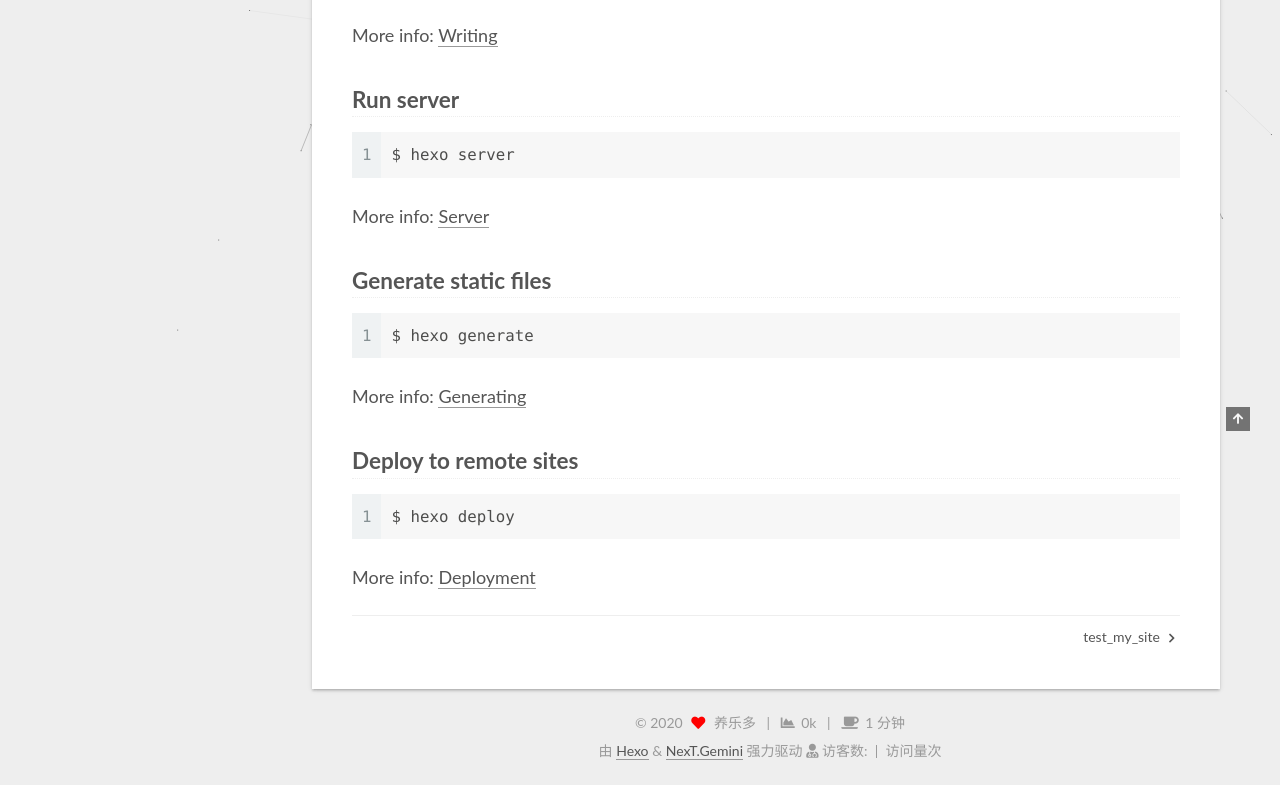
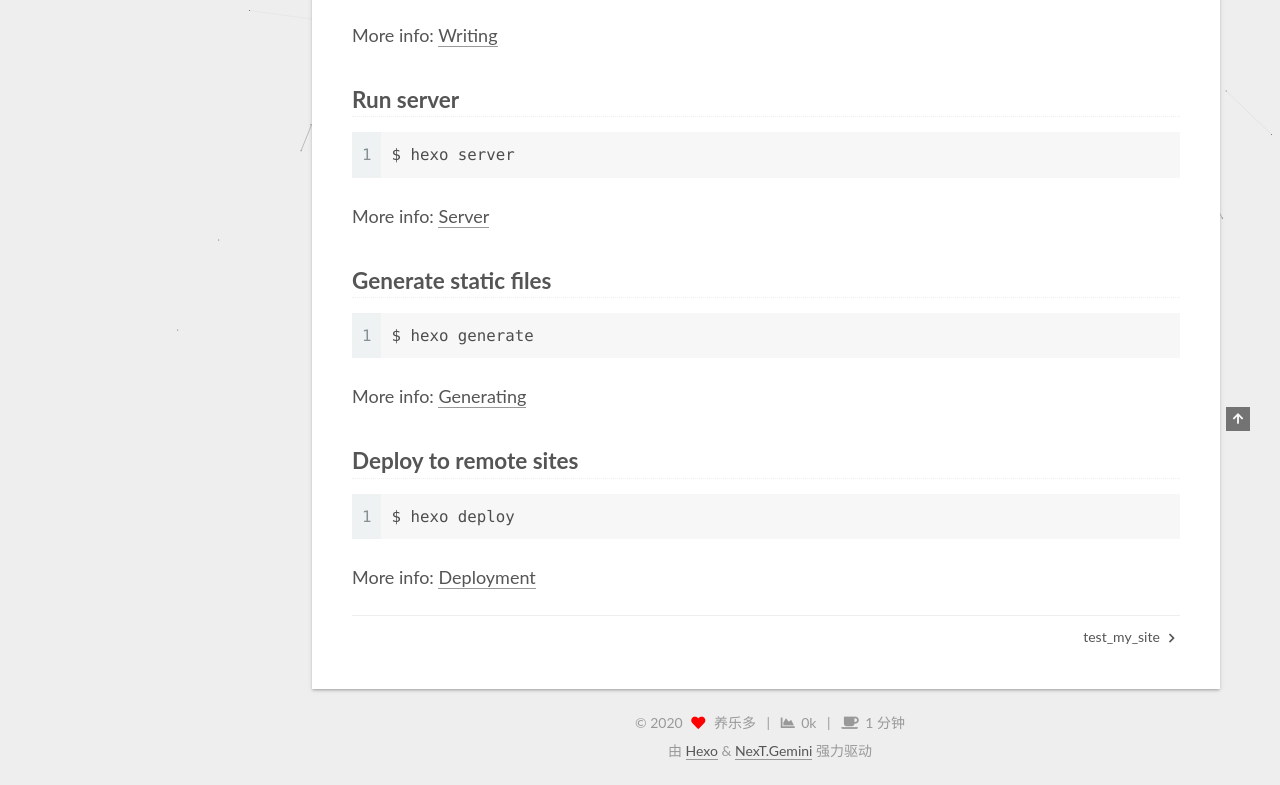
Before and after one commit to GodG1239426256/GodG1239426256.github.io, a plain HTML site: page 2020/07/20/hello-world/index.html in a window 1280 px wide. Shown: the part 469-1254 px from the top of the page. Drawn offline with Linux system fonts and the light colour scheme.

Commit message:
Site updated: 2020-07-20 15:05:34

```diff
--- a/2020/07/20/hello-world/index.html
+++ b/2020/07/20/hello-world/index.html
@@ -353,16 +353,7 @@
 </div>
   <div class="powered-by">由 <a href="https://hexo.io/" class="theme-link" rel="noopener" target="_blank">Hexo</a> & <a href="https://theme-next.org/" class="theme-link" rel="noopener" target="_blank">NexT.Gemini</a> 强力驱动
   </div>
-<div class="powered-by">
-  <i class="fa fa-user-md"></i>
-  <span id="busuanzi_container_site_uv">
-    访客数:<span id="busuanzi_value_site_uv"></span>&nbsp;&nbsp;|
-  </span>
-  <span id="busuanzi_container_site_pv">
-      &nbsp;访问量<span id="busuanzi_value_site_pv"></span>次
-  </span>
-  </div>
-  </div>
+
 
 
 
```
Also changed, not shown: 2020/07/20/test-my-site/index.html (+1 -10 lines), archives/2020/07/index.html (+1 -10 lines), archives/2020/index.html (+1 -10 lines), archives/index.html (+1 -10 lines), index.html (+1 -10 lines).
